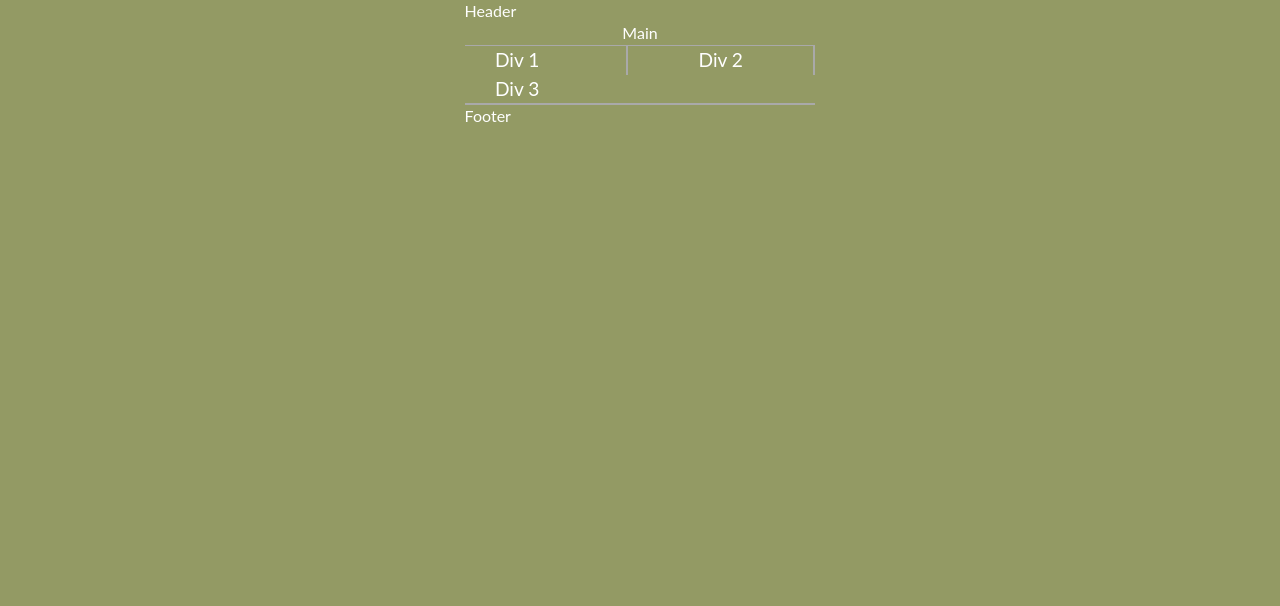
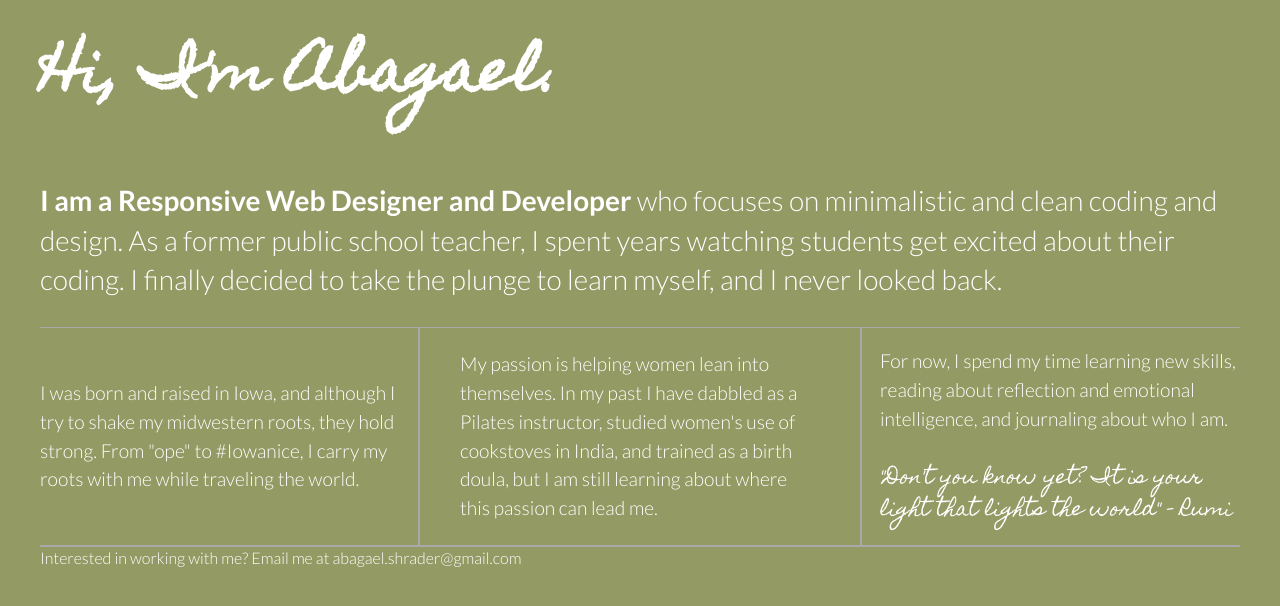
Before and after one commit to abagaelshrader/206-flexbox, a plain HTML site: page index.html in a window 1280 px wide. Drawn offline with nearby package versions, Linux system fonts and the light colour scheme.

Commit message:
Customized

```diff
--- a/index.html
+++ b/index.html
@@ -3,7 +3,7 @@
     <head>
         <meta charset="utf-8">
         <meta http-equiv="x-ua-compatible" content="ie=edge">
-        <title></title>
+        <title>Abagael Shrader | About Page</title>
         <meta name="description" content="">
         <meta name="viewport" content="width=device-width, initial-scale=1">
 
@@ -14,6 +14,8 @@
         <link rel="stylesheet" href="css/main.css">
         <script src="js/vendor/modernizr-2.8.3.min.js"></script>
         <link href="https://fonts.googleapis.com/css?family=Lora|Source+Sans+Pro:400,700" rel="stylesheet">
+        <link href="https://fonts.googleapis.com/css2?family=Homemade+Apple&family=Lato:wght@300;700&display=swap" rel="stylesheet">
+        <link href="https://fonts.googleapis.com/css2?family=Homemade+Apple&display=swap" rel="stylesheet">
     </head>
     <body>
         <!--[if lt IE 8]>
@@ -22,18 +24,22 @@
 
         <!-- Add your site or application content here -->
         <section class="flex-container">
-            <header>Header</header>
-            <main>Main</main>
+            <header>
+              <h1>Hi, I'm Abagael.</h1>
+            </header>
+            <main>
+              <p><span>I am a Responsive Web Designer and Developer </span>who focuses on minimalistic and clean coding and design. As a former public school teacher, I spent years watching students get excited about their coding. I finally decided to take the plunge to learn myself, and I never looked back.</p>
+            </main>
             <div id="div-1" class="flex-items">
-                Div 1
+              <p>I was born and raised in Iowa, and although I try to shake my midwestern roots, they hold strong. From "ope" to #Iowanice, I carry my roots with me while traveling the world. </p>
             </div>
             <div id="div-2" class="flex-items">
-                Div 2
+              <p>My passion is helping women lean into themselves. In my past I have dabbled as a Pilates instructor, studied women's use of cookstoves in India, and trained as a birth doula, but I am still learning about where this passion can lead me.</p>
             </div>
             <div id="div-3" class="flex-items">
-                Div 3
+              <p>For now, I spend my time learning new skills, reading about reflection and emotional intelligence, and journaling about who I am. <br><br><span>"Don't you know yet? It is your light that lights the world" - Rumi</span></p>
             </div>
-            <footer>Footer</footer>
+            <footer>Interested in working with me? Email me at abagael.shrader@gmail.com </footer>
         </section>
 
         <script src="https://ajax.googleapis.com/ajax/libs/jquery/1.11.3/jquery.min.js"></script>
```
